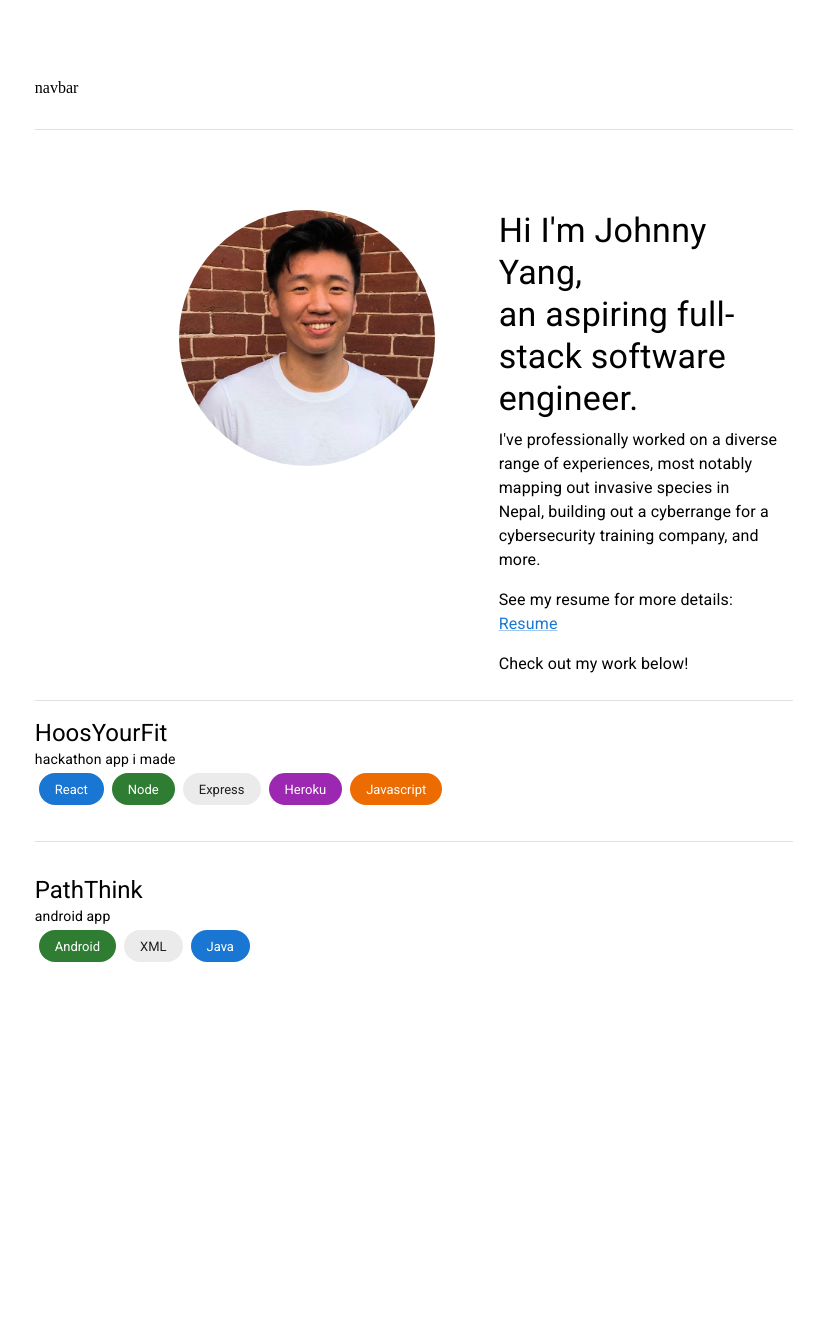
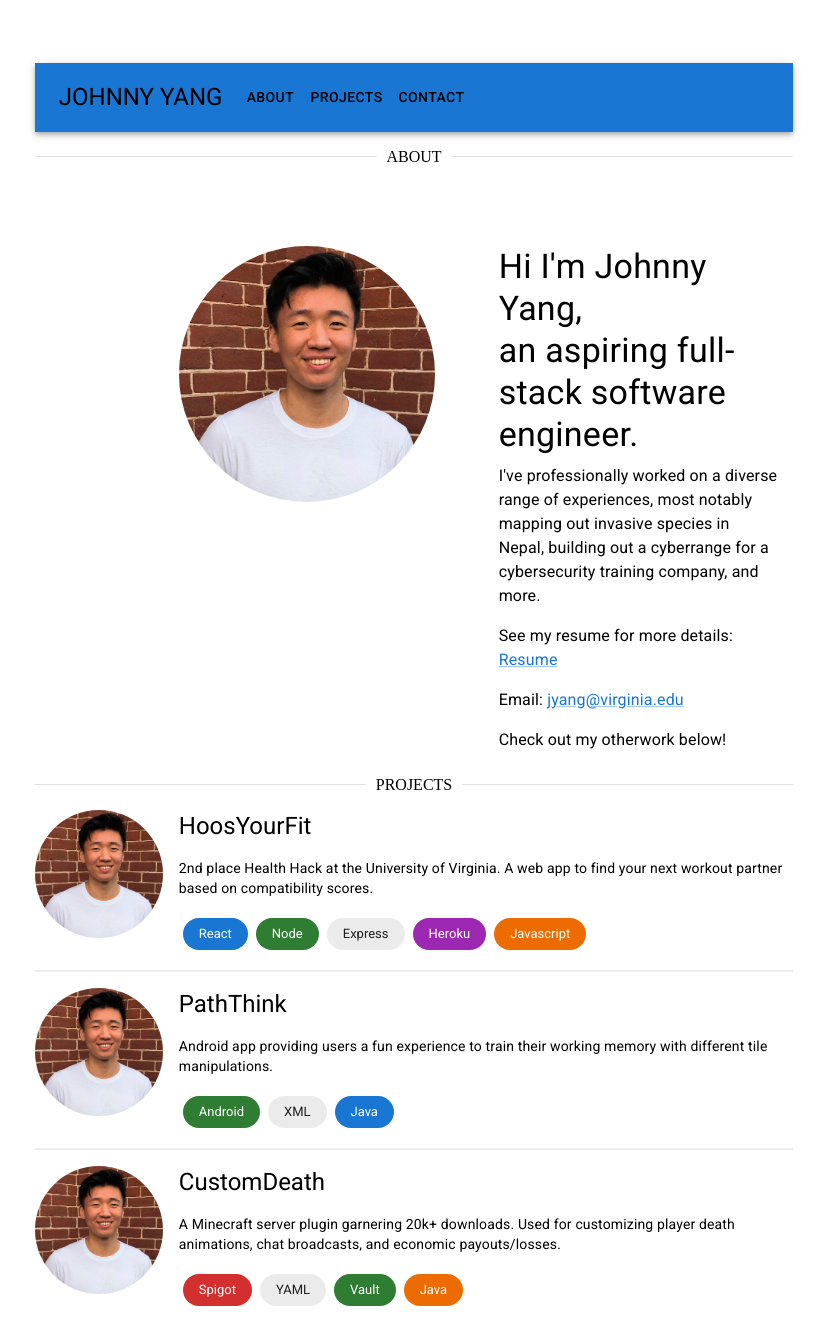
Before and after one commit to johnny-yang-4102/johnny-yang-4102.github.io, a React (Create React App) app: page / in a window 1280 px wide. Shown: the top 1344 px of the page, without its empty margins (226-1053 px from the left). Before the commit the page ends 1029 px from the top, so only its background shows below. Built offline with nearby package versions, Linux system fonts and the light colour scheme.

Commit message:
finish projects section

```diff
--- a/src/App.js
+++ b/src/App.js
@@ -5,9 +5,11 @@ import { Stack, Divider } from "@mui/material";
 
 function App() {
   return (
-    <Stack spacing={2} divider={<Divider orientation="horizontal" flexItem />} direction="column">
+    <Stack spacing={2} direction="column">
       <NavBar/>
+      <Divider textAlign="center" sx={{ borderBottomWidth: 5 }}>ABOUT</Divider>
       <AboutSection/>
+      <Divider textAlign="center" >PROJECTS</Divider>
       <ProjectSection/>
     </Stack>
   );
--- a/src/components/AboutSection.js
+++ b/src/components/AboutSection.js
@@ -1,5 +1,8 @@
 import React from "react"
 import { Link, Typography, Avatar, Grid } from "@mui/material"
+import GitHubIcon from '@mui/icons-material/GitHub'
+import LinkedInIcon from '@mui/icons-material/LinkedIn';
+
 import Resume from "./../Resume.pdf"
 import Pic from "./../profile.jpg"
 import './components.css'
@@ -30,7 +33,11 @@ const AboutSection = () => {
         </Typography>
 
         <Typography variant="body1" className="spacing">
-          Check out my work below!
+          Email: <Link href="#">jyang@virginia.edu</Link>
+        </Typography>
+
+        <Typography variant="body1" className="spacing">
+          Check out my otherwork below!
         </Typography>
       </Grid>
 
--- a/src/components/NavBar.js
+++ b/src/components/NavBar.js
@@ -1,13 +1,114 @@
-import React from "react"
+
+import * as React from 'react';
+import AppBar from '@mui/material/AppBar';
+import Box from '@mui/material/Box';
+import Toolbar from '@mui/material/Toolbar';
+import IconButton from '@mui/material/IconButton';
+import Typography from '@mui/material/Typography';
+import Menu from '@mui/material/Menu';
+import MenuIcon from '@mui/icons-material/Menu';
+import Container from '@mui/material/Container';
+import Avatar from '@mui/material/Avatar';
+import Button from '@mui/material/Button';
+import Tooltip from '@mui/material/Tooltip';
+import MenuItem from '@mui/material/MenuItem';
+
+const pages = ['ABOUT', 'PROJECTS', 'CONTACT'];
+const settings = ['Profile', 'Account', 'Dashboard', 'Logout'];
+
+const NavBar = () => {
+  const [anchorElNav, setAnchorElNav] = React.useState(null);
+
+  const handleOpenNavMenu = (event) => {
+    setAnchorElNav(event.currentTarget);
+  };
+
+  const handleCloseNavMenu = () => {
+    setAnchorElNav(null);
+  };
 
 
+  return (
+    <AppBar position="static">
+      <Container maxWidth="xl">
+        <Toolbar disableGutters color="white">
+          <Typography
+            variant="h5"
+            noWrap
+            component="div"
+            color="black"
+            sx={{ mr: 2, display: { xs: 'none', md: 'flex' } }}
+          >
+            JOHNNY YANG
+          </Typography>
 
-const NavBar = ({ }) => {
-  return (
-    <div>
-      <p>navbar</p>
-    </div>
-  )
-}
+          {/*Drawer - small screen  */}
+          <Box sx={{ flexGrow: 1, display: { xs: 'flex', md: 'none' } }}>
+            <IconButton
+              size="large"
+              aria-label="account of current user"
+              aria-controls="menu-appbar"
+              aria-haspopup="true"
+              onClick={handleOpenNavMenu}
+              color="inherit"
+            >
+              <MenuIcon />
+            </IconButton>
 
-export default NavBar
+            {/* ABOUT, PROJECTS, CONTACT - small screen */}
+            <Menu
+              id="menu-appbar"
+              anchorEl={anchorElNav}
+              anchorOrigin={{
+                vertical: 'bottom',
+                horizontal: 'left',
+              }}
+              keepMounted
+              transformOrigin={{
+                vertical: 'top',
+                horizontal: 'left',
+              }}
+              open={Boolean(anchorElNav)}
+              onClose={handleCloseNavMenu}
+              sx={{
+                display: { xs: 'block', md: 'none' },
+              }}
+            >
+              {pages.map((page) => (
+                <MenuItem key={page} onClick={handleCloseNavMenu}>
+                  <Typography textAlign="center">{page}</Typography>
+                </MenuItem>
+              ))}
+            </Menu>
+          </Box>
+
+          {/* LOGO - small screen */}
+          <Typography
+            variant="h6"
+            noWrap
+            component="div"
+            color="black"
+            sx={{ flexGrow: 1, display: { xs: 'flex', md: 'none' } }}
+          >
+            JOHNNY YANG
+          </Typography>
+
+          {/* ABOUT, PROJECTS, CONTACT - full screen */}
+          <Box sx={{ flexGrow: 1, display: { xs: 'none', md: 'flex' } }}>
+            {pages.map((page) => (
+              <Button
+                key={page}
+                onClick={handleCloseNavMenu}
+                sx={{ my: 2, color: 'black', display: 'block' }}
+              >
+                {page}
+              </Button>
+            ))}
+          </Box>
+
+        </Toolbar>
+      </Container>
+    </AppBar>
+  );
+};
+export default NavBar;
--- a/src/components/Project.js
+++ b/src/components/Project.js
@@ -1,15 +1,26 @@
 import React from "react"
-import { Chip, Typography } from "@mui/material"
+import { Chip, Typography, Avatar, Stack} from "@mui/material"
+import Pic from "./../profile.jpg"
+import "./components.css"
 
-const Project = ({title, description, technologies}) => {
+const Project = ({ title, description, technologies, link }) => {
 
   console.log(technologies)
   return (
-    <div>
-      <Typography variant="h5">{title}</Typography>
-      <Typography variant="body2">{description}</Typography>
-      {technologies.map(technology => <Chip key={technology.id} label={technology.name} color={technology.color} variant="filled" sx={{p: 0.5, m: 0.5}} />)}
-    </div>
+    <a className="project-link" href={link} target="_blank" rel="noopener noreferrer">
+      <Stack direction={{ xs: 'column', sm: 'row' }} className="project-div">
+        <Avatar alt="Johnny Yang" xs="auto" src={Pic} sx={{ width: 128, height: 128, mr: 2}} />
+
+        <Stack direction="column" spacing={2}>
+          <Typography variant="h5">{title}</Typography>
+          <Typography variant="body2">{description}</Typography>
+          <Stack direction="row">
+          {technologies.map(technology => <Chip key={technology.id} label={technology.name} color={technology.color} variant="filled" sx={{ p: 0.5, m: 0.5 }} />)}
+            </Stack>
+        </Stack>
+
+      </Stack>
+    </a>
   )
 
 }
--- a/src/components/ProjectSection.js
+++ b/src/components/ProjectSection.js
@@ -19,39 +19,58 @@ const technologyColors = {
 
   "Android" : "success",
   "XML" : "default",
-  "Java" : "warning"
+  "Java" : "warning",
+
+  "Spigot" : "error",
+  "Vault" : "success",
+  "YAML" : "default"
 }
 
 const projectData = [
     {
         id: 1,
         title: "HoosYourFit",
-        description: "hackathon app i made",
+        description: "2nd place Health Hack at the University of Virginia. A web app to find your next workout partner based on compatibility scores.",
         technologies: [
             {id: 1, name: "React", color: technologyColors["React"]},
             {id: 2, name: "Node", color: technologyColors["Node"]},
             {id: 3, name: "Express", color: technologyColors["Express"]},
             {id: 4, name: "Heroku", color: technologyColors["Heroku"]},
             {id: 5, name: "Javascript", color: technologyColors["Javascript"]}
-        ]
+        ],
+        link: "https://devpost.com/software/hoosyourfit?ref_content=my-projects-tab&ref_feature=my_projects"
     },
     {
         id: 2,
         title: "PathThink",
-        description: "android app",
+        description: "Android app providing users a fun experience to train their working memory with different tile manipulations. ",
         technologies: [
             {id: 1, name: "Android", color: technologyColors["Android"]},
             {id: 2, name: "XML", color: technologyColors["XML"]},
             {id: 3, name: "Java", color: technologyColors["React"]}
-        ]
-    }
+        ],
+        link: "https://apkcombo.com/paththink-brain-game/com.j4102.mazebrain/"
+    },
+
+    {
+      id: 3,
+      title: "CustomDeath",
+      description: "A Minecraft server plugin garnering 20k+ downloads. Used for customizing player death animations, chat broadcasts, and economic payouts/losses.",
+      technologies: [
+          {id: 1, name: "Spigot", color: technologyColors["Spigot"]},
+          {id: 2, name: "YAML", color: technologyColors["YAML"]},
+          {id: 3, name: "Vault", color: technologyColors["Vault"]},
+          {id: 3, name: "Java", color: technologyColors["Java"]}
+      ],
+      link: "https://www.spigotmc.org/resources/customdeath-head-drops-money-taken.26457/"
+  }
 
 ]
 
 const ProjectSection = () => {
   return (
-    <Stack direction="column" spacing={4} divider={<Divider orientation="horizontal" flexItem />}>
-      {projectData.map(project => <Project key={project.id} title={project.title} description={project.description} technologies={project.technologies}/>)}
+    <Stack direction="column" spacing={2} divider={<Divider light orientation="horizontal" sx={{ borderBottomWidth: 2 }} flexItem />}>
+      {projectData.map(project => <Project key={project.id} title={project.title} description={project.description} technologies={project.technologies} link={project.link}/>)}
     </Stack>
   )
 }
--- a/src/components/components.css
+++ b/src/components/components.css
@@ -1,14 +1,31 @@
 /* About Me Section */
 
-.about-section{
+.about-section {
     display: flex;
     flex-direction: row;
 
 }
 
-.about-section-part{
+.about-section-part {
     padding: 0 px
 }
-.spacing{
+
+.spacing {
     padding: 8px 0 8px 0;
 }
+
+
+
+/* Project Section */
+.project-link {
+    color: #000000;
+    text-decoration: none;
+}
+
+.project-div{
+    display: flex;
+    flex-direction: row;
+}
+.project-div:hover {
+    background-color: rgba(224, 224, 224, 0.5);
+}
```
